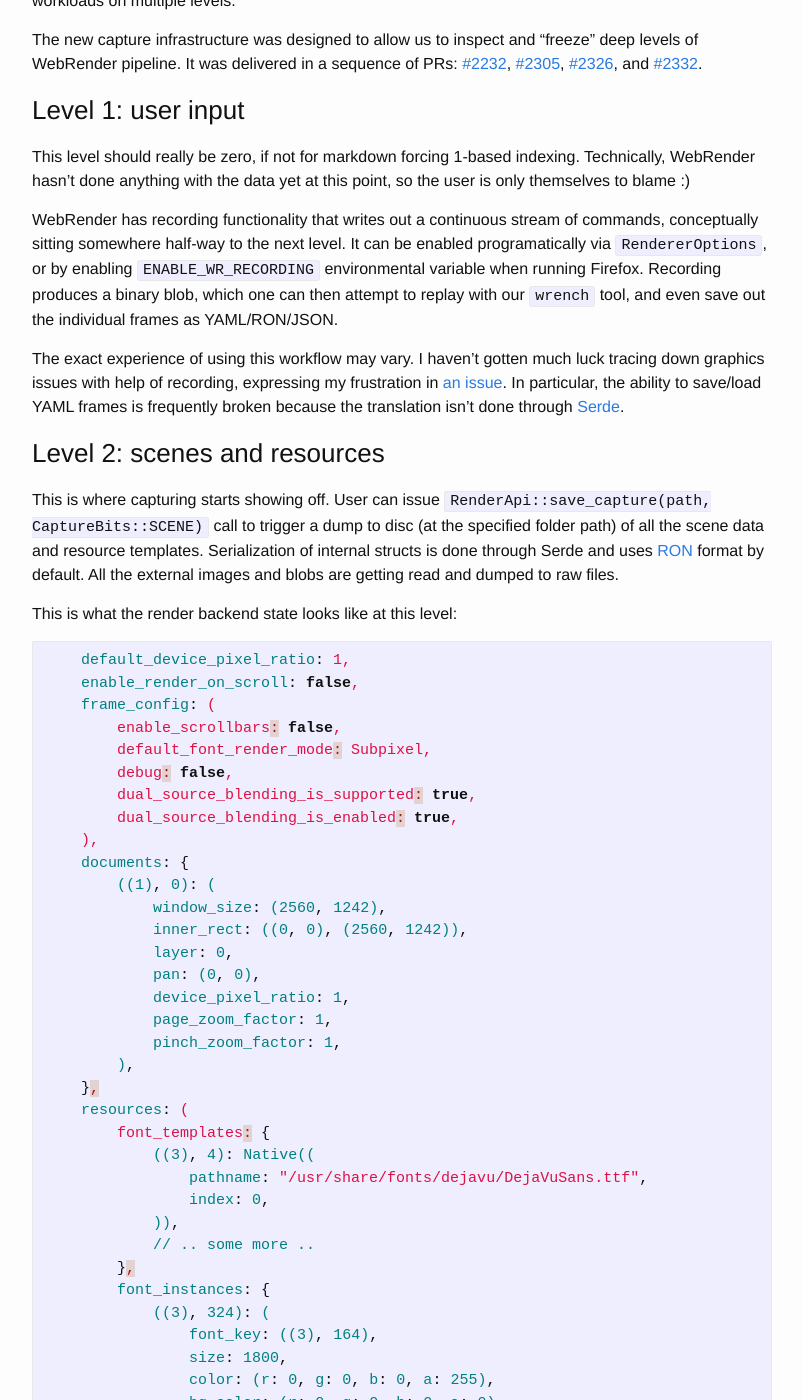
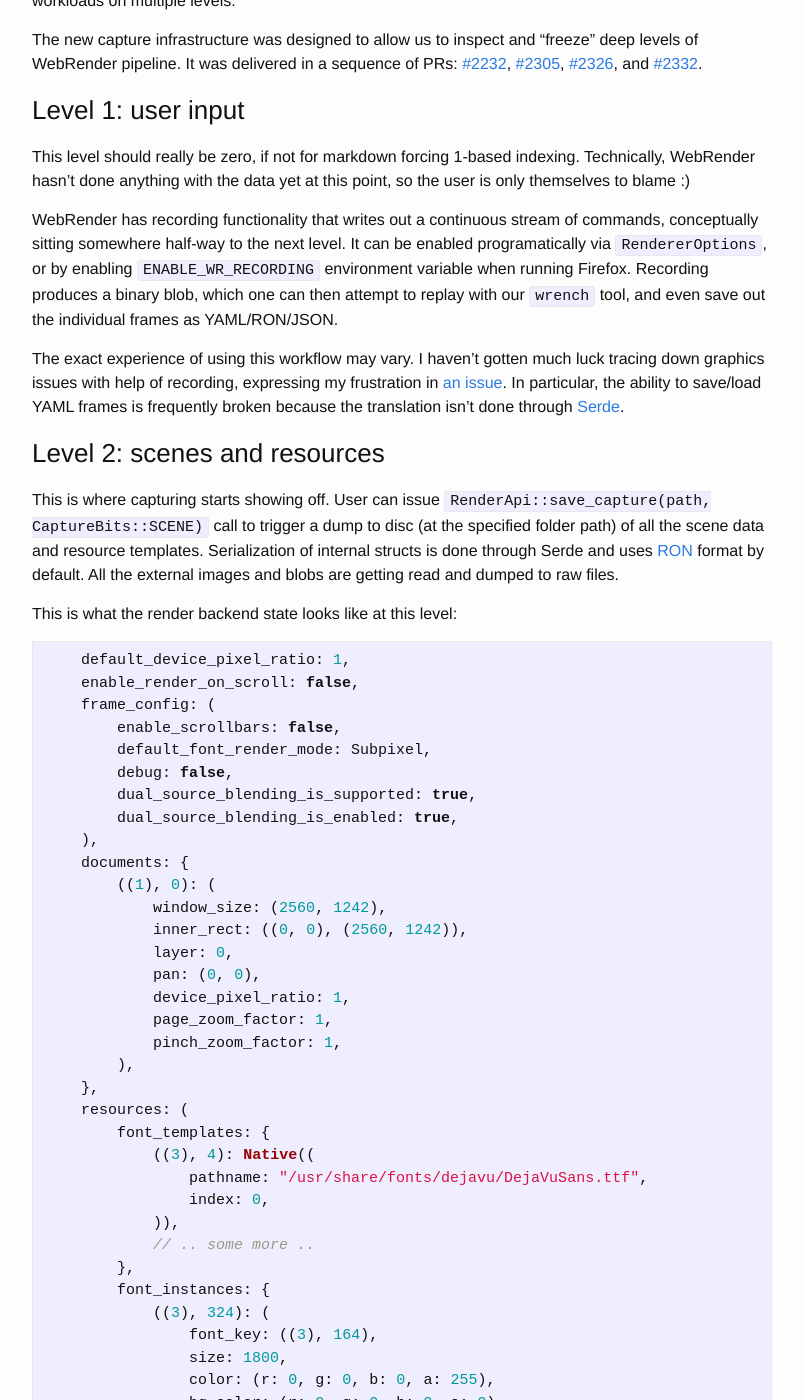
Before and after one commit to kvark/kvark.github.io, a Jekyll site: the page built from _posts/2018-01-23-wr-capture-infra.markdown, in a window 1280 px wide and 1400 px high, scrolled down 1191 px. Shown: the whole window, without its empty margins (238-1041 px from the left). Built offline with Jekyll 4.4.1, drawn with Linux system fonts in a browser that asks for light colours; some of the changed text lies outside the part shown.

Commit message:
Syntax highlighting change for WR capturing

````diff
--- a/_posts/2018-01-23-wr-capture-infra.markdown
+++ b/_posts/2018-01-23-wr-capture-infra.markdown
@@ -34,7 +34,7 @@ The new capture infrastructure was designed to allow us to inspect and "freeze"
 
 This level should really be zero, if not for markdown forcing 1-based indexing. Technically, WebRender hasn't done anything with the data yet at this point, so the user is only themselves to blame :)
 
-WebRender has recording functionality that writes out a continuous stream of commands, conceptually sitting somewhere half-way to the next level. It can be enabled programatically via `RendererOptions`, or by enabling `ENABLE_WR_RECORDING` environmental variable when running Firefox. Recording produces a binary blob, which one can then attempt to replay with our `wrench` tool, and even save out the individual frames as YAML/RON/JSON.
+WebRender has recording functionality that writes out a continuous stream of commands, conceptually sitting somewhere half-way to the next level. It can be enabled programatically via `RendererOptions`, or by enabling `ENABLE_WR_RECORDING` environment variable when running Firefox. Recording produces a binary blob, which one can then attempt to replay with our `wrench` tool, and even save out the individual frames as YAML/RON/JSON.
 
 The exact experience of using this workflow may vary. I haven't gotten much luck tracing down graphics issues with help of recording, expressing my frustration in [an issue](https://github.com/servo/webrender/issues/2231). In particular, the ability to save/load YAML frames is frequently broken because the translation isn't done through [Serde](https://serde.rs).
 
@@ -43,7 +43,7 @@ The exact experience of using this workflow may vary. I haven't gotten much luck
 This is where capturing starts showing off. User can issue `RenderApi::save_capture(path, CaptureBits::SCENE)` call to trigger a dump to disc (at the specified folder path) of all the scene data and resource templates. Serialization of internal structs is done through Serde and uses [RON](https://github.com/ron-rs/ron) format by default. All the external images and blobs are getting read and dumped to raw files.
 
 This is what the render backend state looks like at this level:
-```yaml
+```rust
     default_device_pixel_ratio: 1,
     enable_render_on_scroll: false,
     frame_config: (
@@ -120,7 +120,7 @@ This is what the render backend state looks like at this level:
 ### Level 3: render task tree and gpu cache
 
 This level is where things can go wrong, and these are most difficult to track down, especially when external blobs and textures are involved. Structures here are most diverse and complex, making the RON dumps less readable to human eyes. For example, here is what a batch looks like:
-```yaml
+```rust
     key: (
         kind: Transformable(AxisAligned, BorderCorner),
         blend_mode: PremultipliedAlpha,
````
